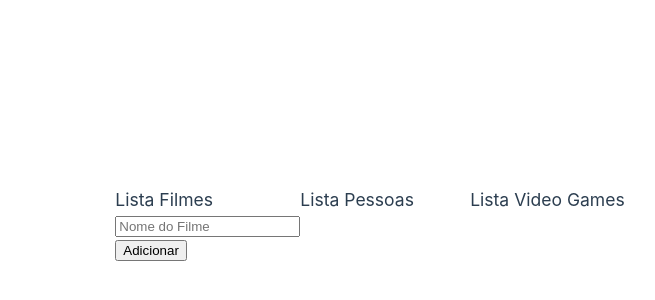
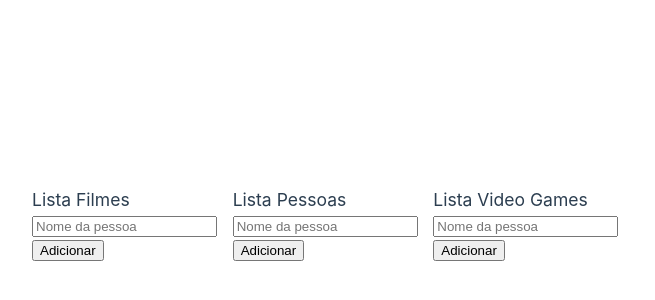
Before and after one commit to isabellacpmelo/VueJs-courses, a Vue app in the folder Desenvolvimento Web Avançado com Vue e Vuex/08 - Mixins/mixins/: page / in a window 1280 px wide. Shown: the part 176-476 px from the top of the page, without its empty margins (0-655 px from the left). Built offline with nearby package versions, Linux system fonts and the light colour scheme.

Commit message:
feat: Section 11 - Reusing code with mixins

```diff
--- a/Desenvolvimento Web Avançado com Vue e Vuex/08 - Mixins/mixins/src/components/ListaFilmes.vue
+++ b/Desenvolvimento Web Avançado com Vue e Vuex/08 - Mixins/mixins/src/components/ListaFilmes.vue
@@ -1,15 +1,9 @@
 <script>
+import listaMixin from '@/mixins/listaMixin'
+
 export default {
     name: 'ListaFilmes',
-    data: () => ({
-        filmes: [],
-        filme: '',
-    }),
-    methods: {
-        adicionarFilme() {
-            this.filmes.push(this.filme)
-        }
-    }
+    mixins: [listaMixin]
 }
 </script>
 
@@ -17,17 +11,17 @@ export default {
     <div>
         <h3>Lista Filmes</h3>
         <input
-            v-model="filme"
+            v-model="item"
             type="text"
-            placeholder="Nome do Filme"
+            placeholder="Nome da pessoa"
         >
-        <button type="button" @click="adicionarFilme">
+        <button type="button" @click="adicionarItem">
             Adicionar
         </button>
         <br>
         <ul>
-            <li v-for="(filme, index) in filmes" :key="index">
-                {{ filme }}
+            <li v-for="(item, index) in items" :key="index">
+                {{ item }}
             </li>
         </ul>
     </div>
--- a/Desenvolvimento Web Avançado com Vue e Vuex/08 - Mixins/mixins/src/components/ListaPessoas.vue
+++ b/Desenvolvimento Web Avançado com Vue e Vuex/08 - Mixins/mixins/src/components/ListaPessoas.vue
@@ -1,9 +1,28 @@
 <script>
+import listaMixin from '@/mixins/listaMixin'
+
 export default {
-    name: 'ListaPessoas'
+    name: 'ListaPessoas',
+    mixins: [listaMixin]
 }
 </script>
 
 <template>
-    <h3>Lista Pessoas</h3>
+    <div>
+        <h3>Lista Pessoas</h3>
+        <input
+            v-model="item"
+            type="text"
+            placeholder="Nome da pessoa"
+        >
+        <button type="button" @click="adicionarItem">
+            Adicionar
+        </button>
+        <br>
+        <ul>
+            <li v-for="(item, index) in items" :key="index">
+                {{ item }}
+            </li>
+        </ul>
+    </div>
 </template>
--- a/Desenvolvimento Web Avançado com Vue e Vuex/08 - Mixins/mixins/src/components/ListaVideoGames.vue
+++ b/Desenvolvimento Web Avançado com Vue e Vuex/08 - Mixins/mixins/src/components/ListaVideoGames.vue
@@ -1,9 +1,28 @@
 <script>
+import listaMixin from '@/mixins/listaMixin'
+
 export default {
-    name: 'ListaVideoGames'
+    name: 'ListaVideoGames',
+    mixins: [listaMixin]
 }
 </script>
 
 <template>
-    <h3>Lista Video Games</h3>
+    <div>
+        <h3>Lista Video Games</h3>
+        <input
+            v-model="item"
+            type="text"
+            placeholder="Nome da pessoa"
+        >
+        <button type="button" @click="adicionarItem">
+            Adicionar
+        </button>
+        <br>
+        <ul>
+            <li v-for="(item, index) in items" :key="index">
+                {{ item }}
+            </li>
+        </ul>
+    </div>
 </template>
--- /dev/null
+++ b/Desenvolvimento Web Avançado com Vue e Vuex/08 - Mixins/mixins/src/mixins/listaMixin.js
@@ -0,0 +1,12 @@
+export default {
+    data: () => ({
+        items: [],
+        item: '',
+    }),
+    methods: {
+        adicionarItem() {
+            this.items.push(this.item)
+            this.item = ''
+        }
+    }
+}
```
